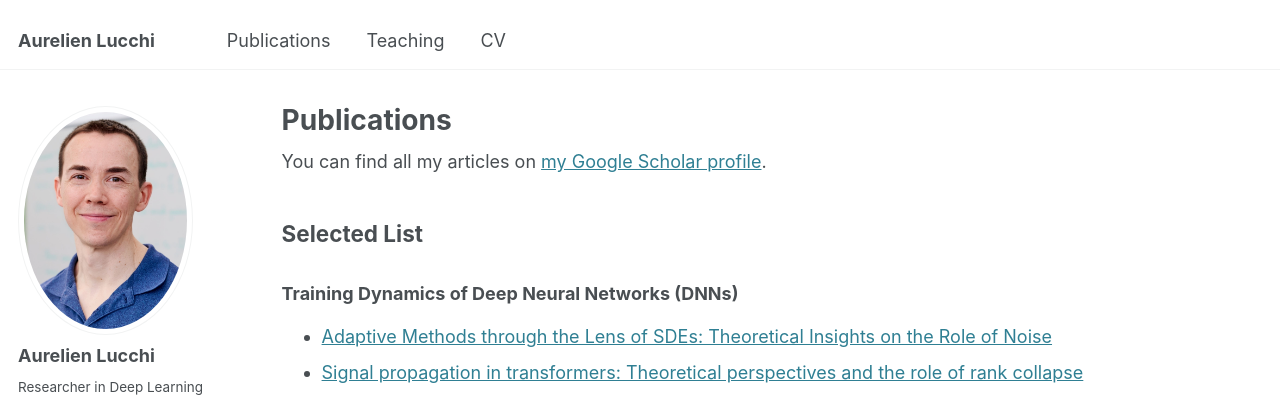
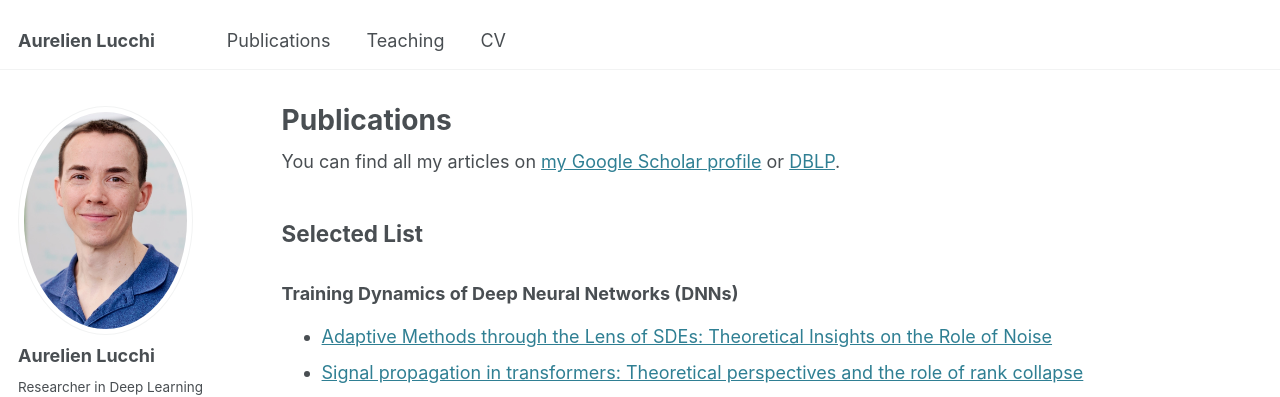
Before and after one commit to alucchi/alucchi.github.io, a Jekyll site: the page built from _pages/publications.html, in a window 1280 px wide and 1338 px high. Shown: the top 397 px of the window. Built offline with Jekyll 4.4.1, drawn with Linux system fonts in a browser that asks for light colours; some web fonts are replaced.

Commit message:
Update publications.html

```diff
--- a/_pages/publications.html
+++ b/_pages/publications.html
@@ -6,7 +6,7 @@ author_profile: true
 ---
 
 {% if site.author.googlescholar %}
-  <div class="wordwrap">You can find all my articles on <a href="{{site.author.googlescholar}}">my Google Scholar profile</a>.</div>
+  <div class="wordwrap">You can find all my articles on <a href="{{site.author.googlescholar}}">my Google Scholar profile</a> or <a href="https://dblp.org/pid/14/5780.html">DBLP</a>.</div>
 {% endif %}
 
 <h2>Selected List</h2>
```
